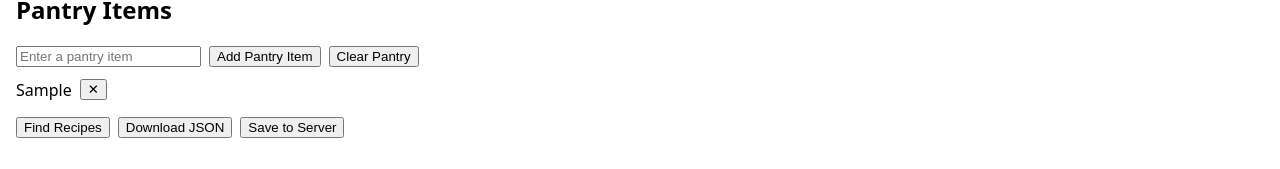
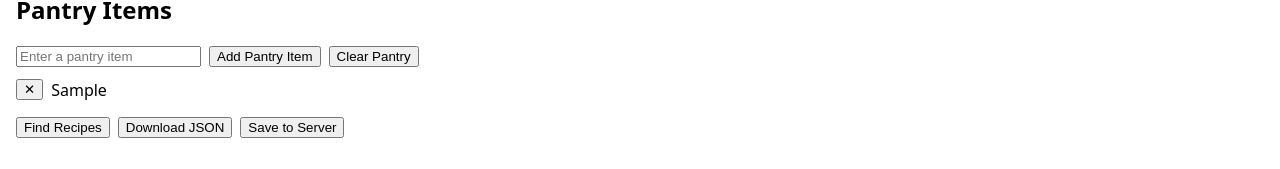
Before and after one commit to nikitahuynh/healthy-pickins, a React (Create React App) app: page / in a window 1280 px wide. Both pictures are taken after typing "Sample" into the empty fields and a click on the button "Add Pantry Item". Shown: the part 245-414 px from the top of the page. Built offline with nearby package versions, Linux system fonts and the light colour scheme.

Commit message:
move button to front

```diff
--- a/src/App.js
+++ b/src/App.js
@@ -222,7 +222,7 @@ function App() {
                 marginBottom: '0.25rem',
               }}
             >
-              <span>{item}</span>
+
               <button
                 onClick={() => removeProduceItem(i)}
                 aria-label={`Remove ${item} from produce`}
@@ -230,6 +230,7 @@ function App() {
               >
                 ✕
               </button>
+              <span>{item}</span>
             </li>
           ))}
         </ul>
@@ -269,7 +270,6 @@ function App() {
                 marginBottom: '0.25rem',
               }}
             >
-              <span>{item}</span>
               <button
                 onClick={() => removePantryItem(i)}
                 aria-label={`Remove ${item} from pantry`}
@@ -277,6 +277,8 @@ function App() {
               >
                 ✕
               </button>
+              <span>{item}</span>
+
             </li>
           ))}
         </ul>
```
